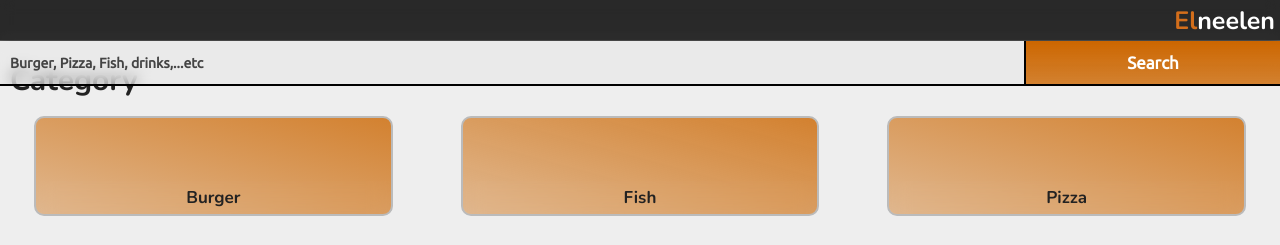
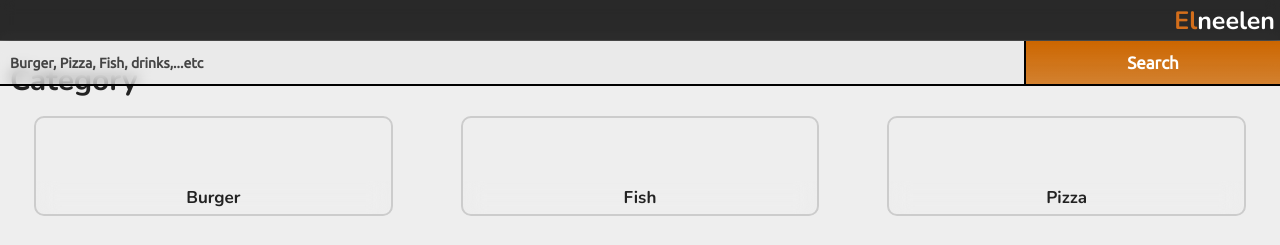
Before and after one commit to Faris-Hmd/Elneenlen-Restaurant-, a PHP site: page /HTML/menu.html in a window 1280 px wide. Shown: the top 245 px of the page. Run offline with PHP 8.4, Linux system fonts and the light colour scheme.

Commit message:
Update colors.css

```diff
--- a/CSS/colors.css
+++ b/CSS/colors.css
@@ -6,9 +6,9 @@ font-family: 'Nunito', sans-serif;
 	--light-clr: hsla(27, 70%, 75%, 100%);
 	--dark-clr: hsla(27, 80%, 50%, 90%);
 	--primary-clr: #eee;
-	--shadow-clr: #bbb;
+	--shadow-clr: #ccc;
 	--text-clr: #222;
-	--product-clr: linear-gradient(to bottom left, rgba(204, 102, 0,80%),rgba(204, 102, 0,40%));
+	--product-clr: #eee;
 	--side-closeBtn-clr: none;
 	--translate-sideMenu: translateX(-100%);
 	--side-clr: hsla(0, 0%, 80%, 60%);
@@ -18,9 +18,9 @@ font-family: 'Nunito', sans-serif;
 }
 
 .darkMode {
-	--primary-clr: hsla(30, 10%, 15%, 100%);
+	--primary-clr: hsla(30, 0%, 17%, 100%);
 	--light-clr: hsla(27, 70%, 20%, 100%);
-	--shadow-clr: #111;
+	--shadow-clr: #232323;
 	--text-clr: #eee;
-	--product-clr: hsla(30, 10%, 18%, 100%);
+	--product-clr: hsla(30, 0%, 19%, 100%);
 }
```
